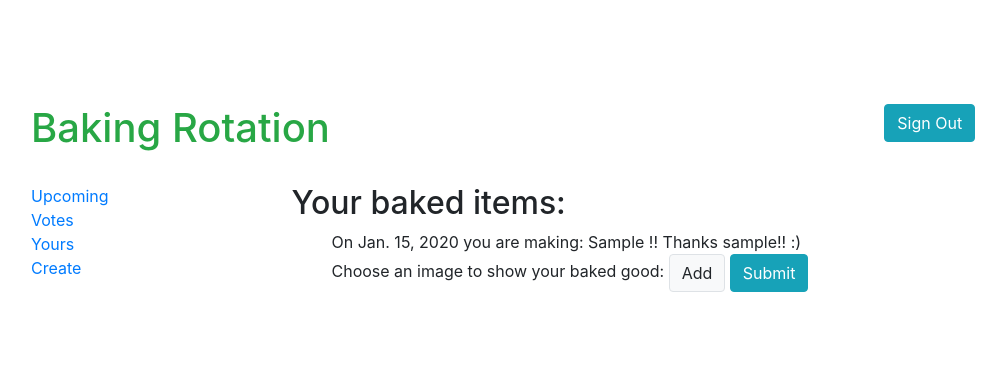
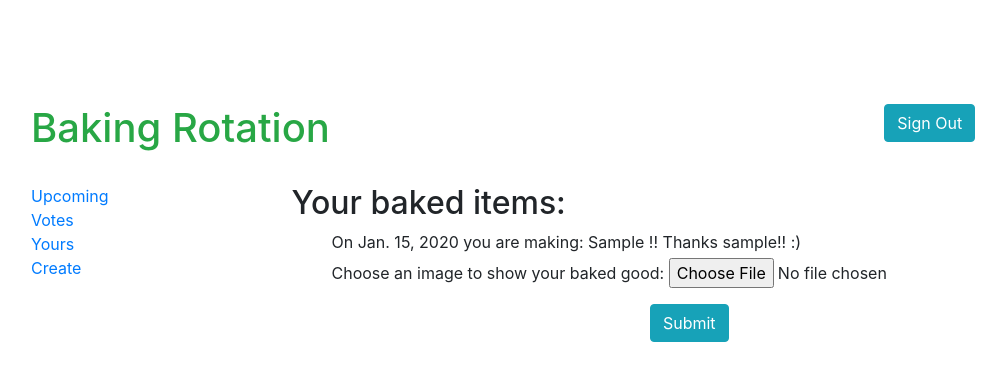
Before and after one commit to CarMin15/bakery_rotation, a Django app: page /bakery_rotation/yours/ in a window 1280 px wide. Shown: the top 381 px of the page, without its empty margins (103-1109 px from the left). Run offline with Django 3.2, Linux system fonts and the light colour scheme; the first user in the database is signed in; tables that the repository leaves empty hold one stand-in row (Sample ...); some libraries are stand-ins or nearby versions.

Commit message:
Successfully add images (of tomatoes)

```diff
--- a/bakery_rotation/static/baking_rotation/style.css
+++ b/bakery_rotation/static/baking_rotation/style.css
@@ -6,3 +6,12 @@ body {
 ul.item-list {
   list-style-type: none;
 }
+
+.file-upload {
+    background-color: transparent;
+    border: none !important;
+}
+
+.file-upload:hover {
+    background-color: transparent;
+}
--- a/bakery_rotation/templates/baking_rotation/yours.jinja
+++ b/bakery_rotation/templates/baking_rotation/yours.jinja
@@ -15,13 +15,15 @@
           </span>
           <span>Thanks {{ baking_slot.baker }}!! :)</span>
         </div>
-        <div>
+        <div class="py-1">
           <span>Choose an image to show your baked good:</span>
-          <label for='image' class=' btn btn-light border mb-0'>
-            Add
-            <input type='file' id='image' name='image' accept='image/*' style='display:none;'/>
+          <label for="image" class="file-upload">
+            <input type="file" id="image" name="image" accept="image/*" />
           </label>
-          <button type='submit' value='OK' class='btn btn-info'>Submit</button>
+        </div>
+        <input name="pk" value="{{ baking_slot.pk }}" type="hidden"/>
+        <div class="py-1 text-center">
+          <button type="submit" value="OK" class="btn btn-info ml-1">Submit</button>
         </div>
       </form>
     </li>
--- a/bakery_rotation/views.py
+++ b/bakery_rotation/views.py
@@ -61,6 +61,28 @@ def yours(request):
             baker=request.user,
         )
     }
+
+    if request.method == 'POST':
+        print(request.POST)
+        print(request.FILES)
+        pk = request.POST['pk']
+        instance = BakingSlot.objects.get(pk=pk)
+        print(instance)
+        instance.image = request.FILES['image']
+        instance.save()
+        # data = {
+        #     'item': request.POST['item'],
+        #     'date': request.POST['date'],
+        #     'baker': request.user.id,
+        # }
+        # form = BakingSlotForm(data)
+
+        # if form.is_valid():
+        #     form.save()
+        #     return redirect('yours')
+        # else:
+        #     context['errors'] = form.errors
+        #     context['item'] = request.POST['item']
     return render(request, 'baking_rotation/yours.jinja', context)
 
 
@@ -79,11 +101,9 @@ def create(request):
         form = BakingSlotForm(data)
 
         if form.is_valid():
-            print('is valid?')
             form.save()
             return redirect('yours')
         else:
-            print(form.errors)
             context['errors'] = form.errors
             context['item'] = request.POST['item']
 
```
